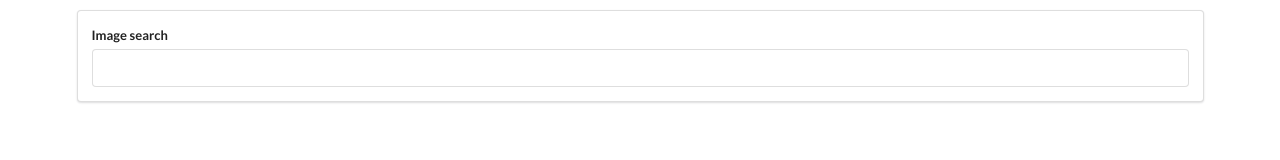
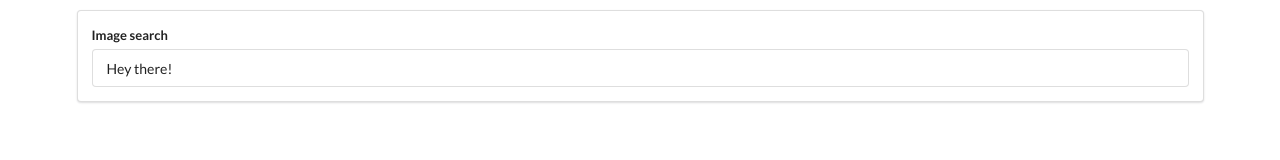
Before and after one commit to NickBwalley/ReactJS, a React (Create React App) app in the folder handling_user_events_outputs/: page / in a window 1280 px wide. Shown: the top 160 px of the page. Built offline with nearby package versions, Linux system fonts and the light colour scheme.

Commit message:
controlled and uncontrolled components

```diff
--- a/handling_user_events_outputs/src/components/SearchBar.js
+++ b/handling_user_events_outputs/src/components/SearchBar.js
@@ -1,7 +1,7 @@
 import React from "react";
 
 class SearchBar extends React.Component {
-  state = { term: "" };
+  state = { term: "Hey there!" };
 
   render() {
     return (
```
